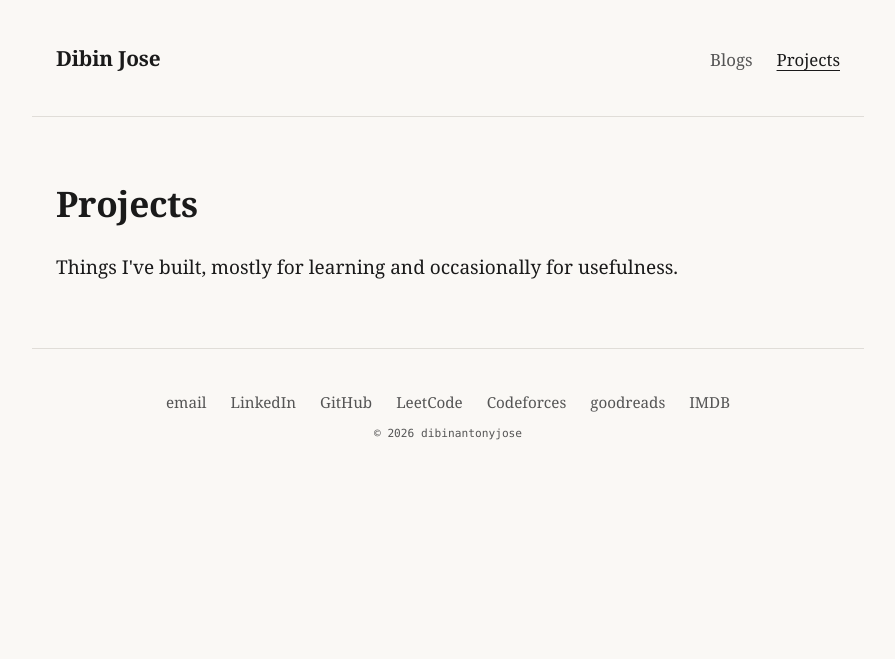
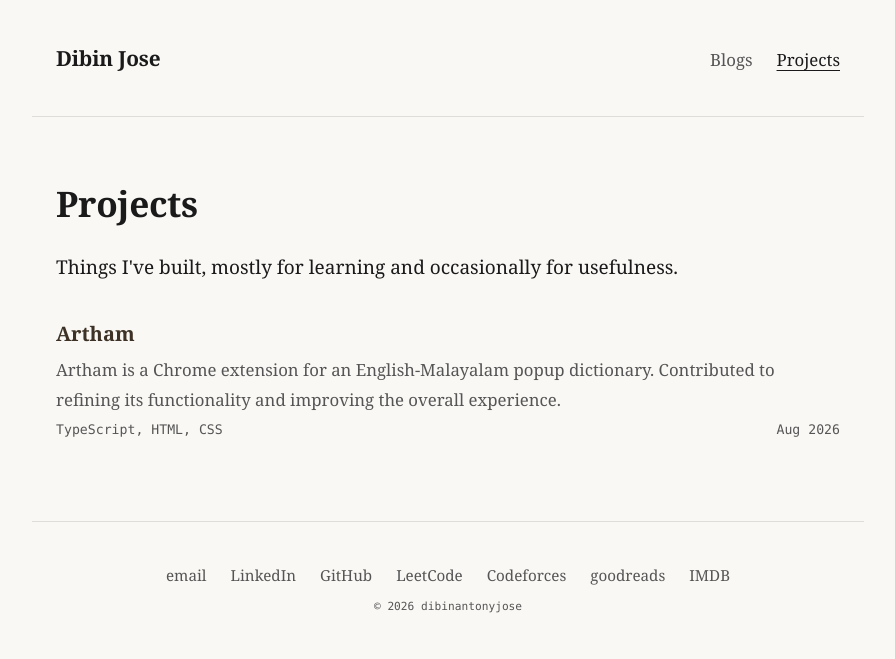
Before and after one commit to dibinantonyjose/dibinantonyjose.github.io, an Astro site: page /projects in a window 1280 px wide. Shown: the whole page, without its empty margins (192-1087 px from the left). Built offline with nearby package versions, Linux system fonts and the light colour scheme; Astro itself is replaced by a stand-in of ours.

Commit message:
prj: add artham project and fix vulnerabilities in the npm package

```diff
--- a/src/pages/projects.astro
+++ b/src/pages/projects.astro
@@ -10,15 +10,14 @@ interface Project {
 }
 
 const projects: Project[] = [
-  /*
-{
-    name: 'rate-shield',
-    url: 'https://github.com/dibinantonyjose/rate-shield',
-    description: 'A distributed rate limiter built on Redis with sliding window and token bucket algorithms. Designed for high-throughput API gateways.',
-    stack: 'Go, Redis, Docker',
-    date: 'Dec 2025',
+  {
+    name: "Artham",
+    url: "https://github.com/EldhoseGeorge/Artham",
+    description:
+      "Artham is a Chrome extension for an English-Malayalam popup dictionary. Contributed to refining its functionality and improving the overall experience.",
+    stack: "TypeScript, HTML, CSS",
+    date: "Aug 2026",
   },
-*/
 ];
 ---
 
```
Also changed, not shown: 1 other file.
